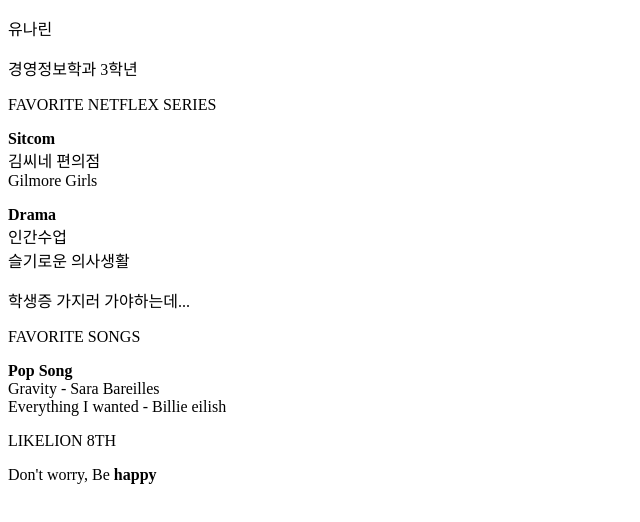
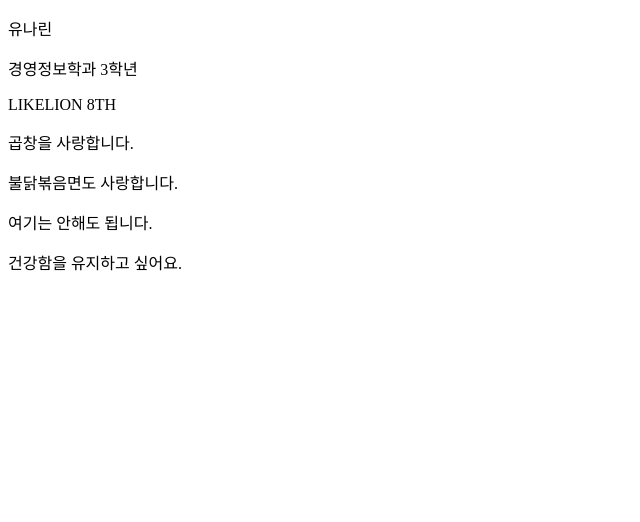
Before and after one commit to SYULION8TH/team-phoenix, a plain HTML site: page yunarin/narin.html in a window 1280 px wide. Shown: the whole page, without its empty margins (0-640 px from the left). Drawn offline with Linux system fonts and the light colour scheme.

Commit message:
자기소개 2

```diff
--- a/yunarin/narin.html
+++ b/yunarin/narin.html
@@ -12,31 +12,18 @@
 			<p>경영정보학과 3학년</p>
 		</nav>
 		<section>
-			<p>FAVORITE NETFLEX SERIES</p>
+			<p>LIKELION 8TH</p>
 			<article>
-				<p><strong>Sitcom</strong><br>
-				김씨네 편의점<br>
-				Gilmore Girls</p>
-				<p><strong>Drama</strong><br>
-					인간수업<br>
-				슬기로운 의사생활</p>
-		</section>
-			<aside>
-				<p>학생증 가지러 가야하는데...</p>
-			</aside>
-		<section>
-			<p>FAVORITE SONGS</p>
+				<p>곱창을 사랑합니다.</p>
+			</article>
 			<article>
-				<p><strong>Pop Song</strong><br>
-				Gravity - Sara Bareilles<br>
-				Everything I wanted - Billie eilish</p>
+				<p>불닭볶음면도 사랑합니다.</p>
 			</article>
 		</section>
 		<aside>
-			<p>LIKELION 8TH</p>
+			<p>여기는 안해도 됩니다.</p>
 		</aside>
 		<footer>
-			<p>Don't worry, Be <strong>happy</strong></p>
+			<p>건강함을 유지하고 싶어요.</p>
 		</footer>
 	</body>
-</html>
```
